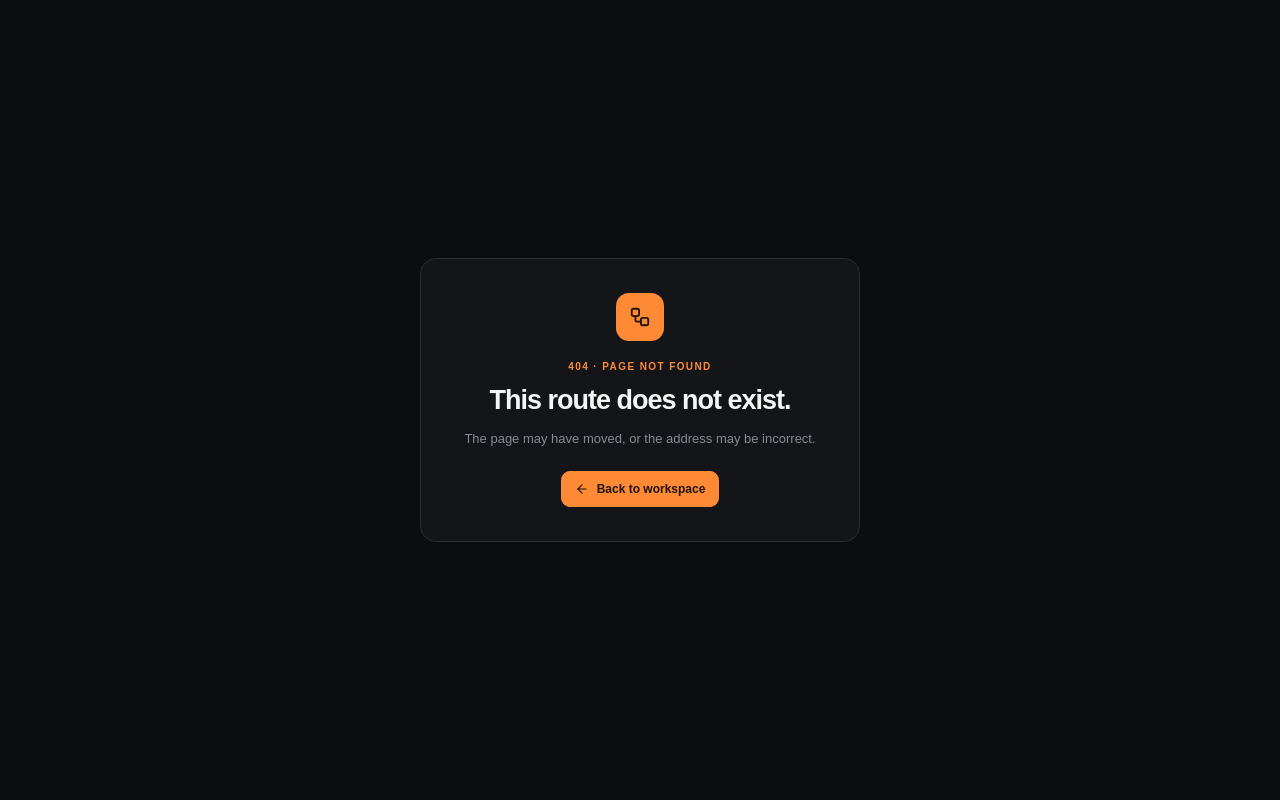
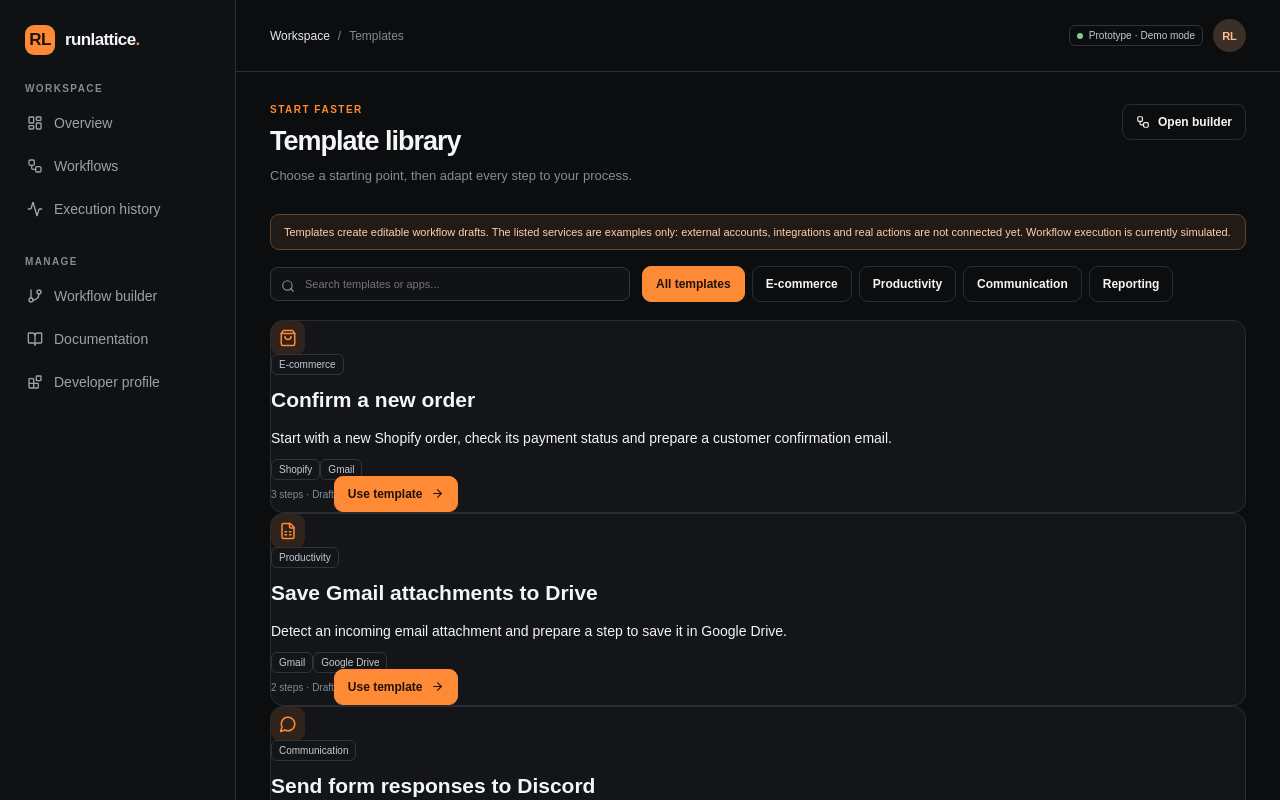
Before and after one commit to 16alves02/RunLattice, a Next.js app: page /templates in a window 1280 px wide. Before the commit this address had no page. Shown: the top 800 px of the page. Built offline with nearby package versions, Linux system fonts and the light colour scheme.

Commit message:
feat: add templates workspace page

```diff
--- /dev/null
+++ b/src/app/templates/page.tsx
@@ -0,0 +1,11 @@
+import type { Metadata } from "next";
+import { TemplateGallery } from "@/components/template-gallery";
+
+export const metadata: Metadata = {
+  title: "Templates",
+  description: "Start workflow automations from editable RunLattice templates.",
+};
+
+export default function TemplatesPage() {
+  return <TemplateGallery />;
+}
```
